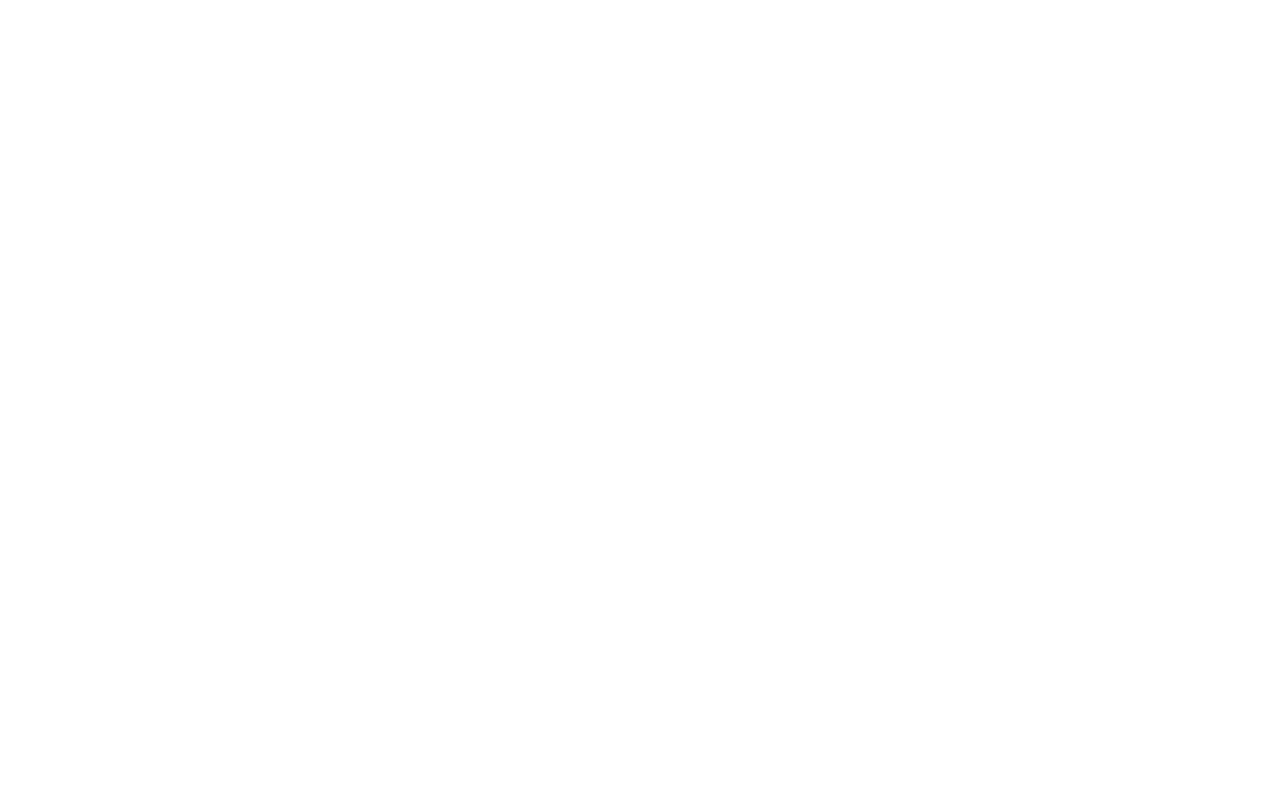
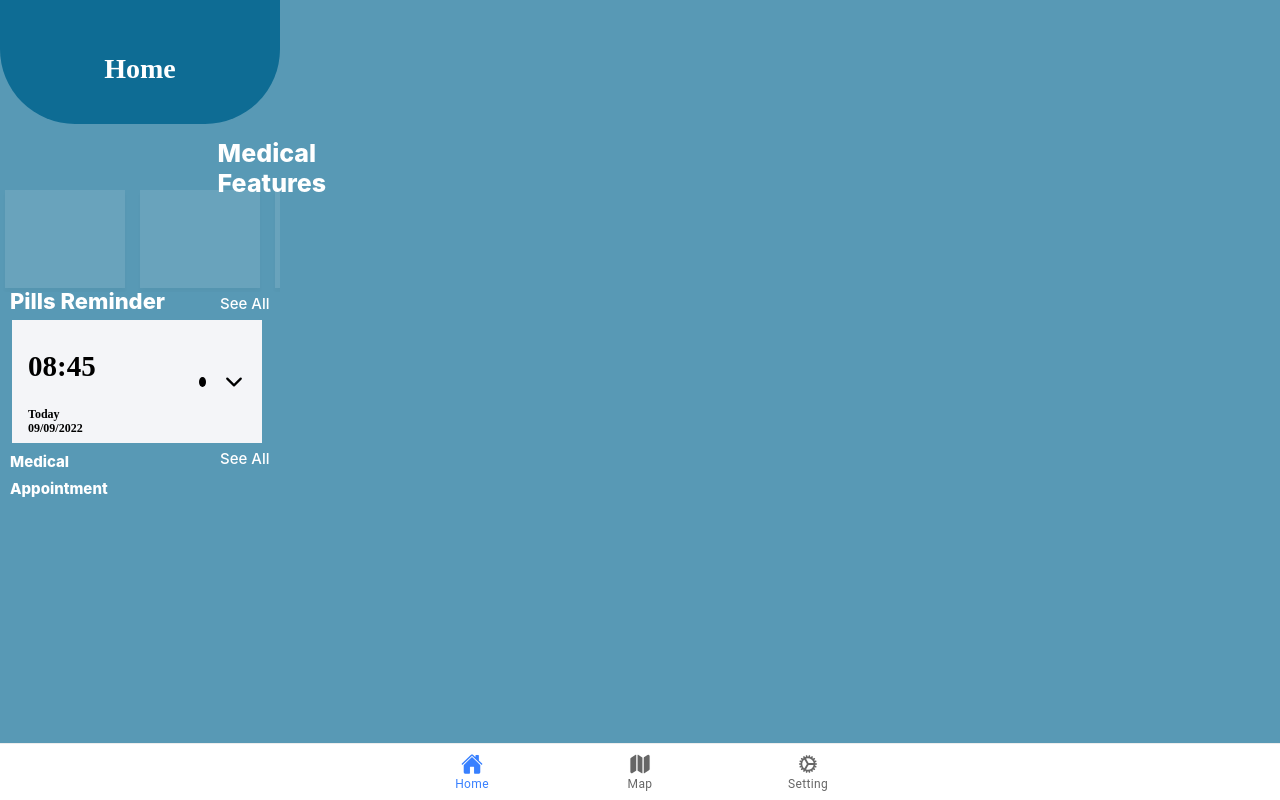
Before and after one commit to DonBos27/MNA_HEALTH, a React (Create React App) app: page /home in a window 1280 px wide. Built offline with nearby package versions, Linux system fonts and the light colour scheme.

Commit message:
Home Pages

```diff
--- a/src/App.js
+++ b/src/App.js
@@ -1,7 +1,20 @@
 import { Redirect, Route } from 'react-router-dom';
-import { IonApp, IonRouterOutlet, setupIonicReact } from '@ionic/react';
+import {
+  IonApp,
+  IonRouterOutlet,
+  setupIonicReact,
+  IonIcon,
+  IonLabel,
+  IonTabBar,
+  IonTabs,
+  IonTabButton,
+} from '@ionic/react';
 import { IonReactRouter } from '@ionic/react-router';
 import Slide from './pages/Slide';
+import { cog, home, map } from 'ionicons/icons';
+import Home from './pages/Home';
+import Localisation from './pages/Localisation';
+import Setting from './pages/Setting';
 
 /* Core CSS required for Ionic components to work properly */
 import '@ionic/react/css/core.css';
@@ -26,7 +39,7 @@
 
 const App = () => (
   <IonApp>
-    <IonReactRouter>
+    {/* <IonReactRouter>
       <IonRouterOutlet>
         <Route exact path="/slide">
           <Slide />
@@ -35,6 +48,38 @@
           <Redirect to="/slide" />
         </Route>
       </IonRouterOutlet>
+    </IonReactRouter> */}
+    <IonReactRouter>
+      <IonTabs>
+        <IonRouterOutlet>
+          <Route exact path="/home">
+            <Home />
+          </Route>
+          <Route exact path="/localisation">
+            <Localisation />
+          </Route>
+          <Route path="/setting">
+            <Setting />
+          </Route>
+          <Route exact path="/">
+            <Redirect to="/home" />
+          </Route>
+        </IonRouterOutlet>
+        <IonTabBar slot="bottom">
+          <IonTabButton tab="home" href="/home">
+            <IonIcon icon={home} />
+            <IonLabel>Home</IonLabel>
+          </IonTabButton>
+          <IonTabButton tab="localisation" href="/localisation">
+            <IonIcon icon={map} />
+            <IonLabel>Map</IonLabel>
+          </IonTabButton>
+          <IonTabButton tab="setting" href="/setting">
+            <IonIcon icon={cog} />
+            <IonLabel>Setting</IonLabel>
+          </IonTabButton>
+        </IonTabBar>
+      </IonTabs>
     </IonReactRouter>
   </IonApp>
 );
--- /dev/null
+++ b/src/components/Header.css
@@ -0,0 +1,24 @@
+.header {
+    position: absolute;
+    width: 280px;
+    height: 124px;
+    left: 0px;
+    top: 0px;
+    background: #0e6c94;
+    border-radius: 0px 0px 75px 75px;
+  }
+  .header h1 {
+    position: absolute;
+    width: 280px;
+    height: 124px;
+    left: 0px;
+    top: 0px;
+    font-family: "Sen";
+    font-style: normal;
+    font-weight: 700;
+    font-size: 28px;
+    line-height: 38px;
+    color: #ffffff;
+    text-align: center;
+    padding-top: 30px;
+  }
--- /dev/null
+++ b/src/components/Header.js
@@ -0,0 +1,10 @@
+import React from "react";
+import './Header.css';
+const Header = (props) => {
+    return(
+    <div className='header'>
+        <h1>{props.title}</h1>
+    </div>
+    )
+}
+export default Header;
--- /dev/null
+++ b/src/pages/Home.css
@@ -0,0 +1,142 @@
+.main {
+  --background: rgba(14, 108, 148, 0.69);
+  /* position: absolute; */
+}
+.first h2 {
+  position: absolute;
+  width: 212px;
+  height: 30px;
+  left: 17%;
+  top: 120px;
+  font-family: "Inter";
+  font-style: normal;
+  font-weight: 800;
+  font-size: 25px;
+  line-height: 30px;
+  color: #ffffff;
+}
+.pillsR h2 {
+  position: absolute;
+  width: 156px;
+  height: 27px;
+  left: 10px;
+  top: 270px;
+  font-family: "Inter";
+  font-style: normal;
+  font-weight: 800;
+  font-size: 22px;
+  line-height: 27px;
+  color: #ffffff;
+}
+.pillsR span {
+  position: absolute;
+  width: 156px;
+  height: 27px;
+  left: 220px;
+  top: 295px;
+  font-family: "Inter";
+  font-style: normal;
+  font-weight: 500;
+  font-size: 15px;
+  line-height: 18px;
+  color: #ffffff;
+}
+.appointR h2 {
+  position: absolute;
+  width: 156px;
+  height: 27px;
+  left: 10px;
+  top: 430px;
+  font-family: "Inter";
+  font-style: normal;
+  font-weight: 800;
+  font-size: 15px;
+  line-height: 27px;
+  color: #ffffff;
+}
+.appointR span {
+  position: absolute;
+  width: 156px;
+  height: 27px;
+  left: 220px;
+  top: 450px;
+  font-family: "Inter";
+  font-style: normal;
+  font-weight: 500;
+  font-size: 15px;
+  line-height: 18px;
+  color: #ffffff;
+}
+.third {
+  position: absolute;
+  width: 250px;
+  height: 123px;
+  left: 12px;
+  top: 320px;
+  background: #ffffff;
+  /* border-radius: 15px; */
+}
+.hours {
+  /* position: absolute; */
+  width: 250px;
+  height: 123px;
+  left: 36px;
+  top: 224px;
+  font-family: "Sen";
+  font-style: normal;
+  font-weight: 800;
+  font-size: 29px;
+  line-height: 35px;
+}
+.bullet {
+  /* position: absolute; */
+  width: 10px;
+  height: 10px;
+  left: 100px;
+  top: 224px;
+  background-color: #000000;
+  border-radius: 50%;
+}
+.date {
+  /* position: absolute; */
+  width: 250px;
+  height: 123px;
+  left: 16px;
+  top: 27px;
+  font-family: "Sen";
+  font-style: normal;
+  font-weight: 800;
+  font-size: 12px;
+  line-height: 2px;
+  color: #000000;
+}
+
+.ion-padding {
+  background-color: red;
+  color: black;
+}
+.container {
+  position: absolute;
+  width: 280px;
+  height: 15%;
+  top: 190px;
+  overflow: hidden;
+  white-space: nowrap;
+}
+.scrolling-wrapper {
+  overflow-x: scroll;
+  overflow-y: hidden;
+  white-space: nowrap;
+}
+.card {
+  display: inline-block;
+  width: 120px;
+  height: 98px;
+  left: 18px;
+  top: 250px;
+  margin-left: 5px;
+  margin-right: 10px;
+  background: #ffffff;
+  opacity: 0.1;
+  box-shadow: 0px 4px 4px rgba(0, 0, 0, 0.25);
+}
--- /dev/null
+++ b/src/pages/Home.js
@@ -0,0 +1,61 @@
+import {
+    IonPage,
+    IonContent,
+    IonAccordion,
+    IonAccordionGroup,
+    IonItem,
+    IonLabel
+} from '@ionic/react';
+import './Home.css';
+import Header from '../components/Header';
+import Pills from '../pictures/Medical_Pills.svg';
+const Home = () => {
+    return (
+        <IonPage >
+            <IonContent className='main'>
+                <Header title='Home' />
+                <div className='content'>
+                    <div className='first'>
+                        <h2>Medical Features</h2>
+                        <div className="container" >
+                            <div className="scrolling-wrapper" scrollY="true">
+                                <div className='card' ></div>
+                                <div className='card' ></div>
+                                <div className='card' ></div>
+                            </div>
+                        </div>
+                    </div>
+                    <div className='pillsR'>
+                        <h2>Pills Reminder </h2>
+                        <span>See All</span>
+                    </div>
+                    <div className='third'>
+                        <IonAccordionGroup animated={true}>
+                            <IonAccordion value="first">
+                                <IonItem slot="header" color="light">
+                                    {/* <IonLabel>Pills Reminder</IonLabel> */}
+                                    <div className='hours'>
+                                        <p >08:45</p>
+                                        <span className='date'>
+                                            <p>Today</p>
+                                            <p>09/09/2022</p>
+                                        </span>
+                                    </div>
+                                    <div className='bullet'></div>
+                                </IonItem>
+                                <div className="ion-padding" slot="content">
+                                    <p>Hello world</p>
+                                </div>
+                            </IonAccordion>
+                        </IonAccordionGroup>
+                    </div>
+                    <div className='appointR'>
+                        <h2>Medical Appointment </h2>
+                        <span>See All</span>
+                    </div>
+                </div>
+            </IonContent >
+        </IonPage >
+    );
+};
+export default Home;
--- /dev/null
+++ b/src/pages/Localisation.js
@@ -0,0 +1,19 @@
+import {
+    IonPage,
+    IonHeader,
+    IonToolbar,
+    IonTitle,
+} from '@ionic/react';
+
+const Localisation = () => {
+    return (
+        <IonPage >
+            <IonHeader>
+                <IonToolbar>
+                    <IonTitle>Localisation</IonTitle>
+                </IonToolbar>
+            </IonHeader>
+        </IonPage>
+    );
+};
+export default Localisation;
--- /dev/null
+++ b/src/pages/Setting.js
@@ -0,0 +1,18 @@
+import {
+    IonPage,
+    IonHeader,
+    IonToolbar,
+    IonTitle,
+} from '@ionic/react';
+const Setting = () => {
+    return (
+        <IonPage >
+            <IonHeader>
+                <IonToolbar>
+                    <IonTitle>Setting</IonTitle>
+                </IonToolbar>
+            </IonHeader>
+        </IonPage>
+    );
+};
+export default Setting;
```
Also changed, not shown: src/pictures/Medical_Pills.svg (added).
